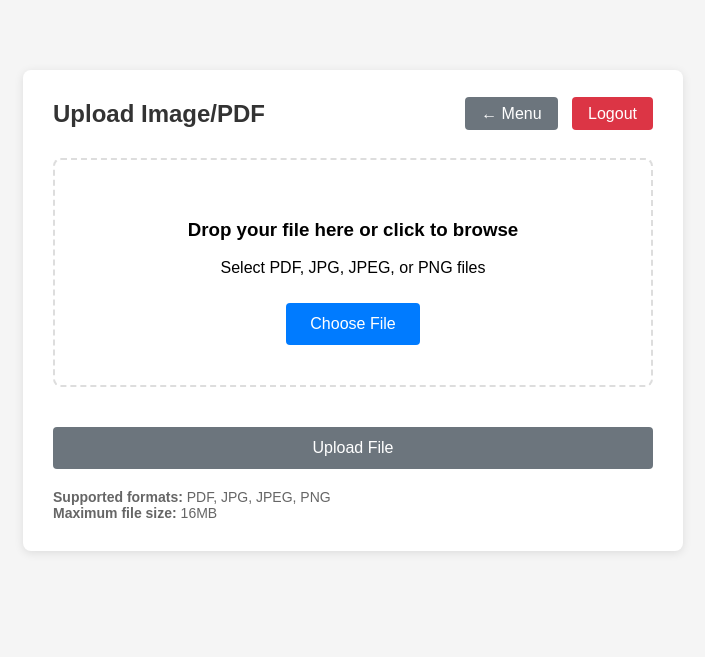
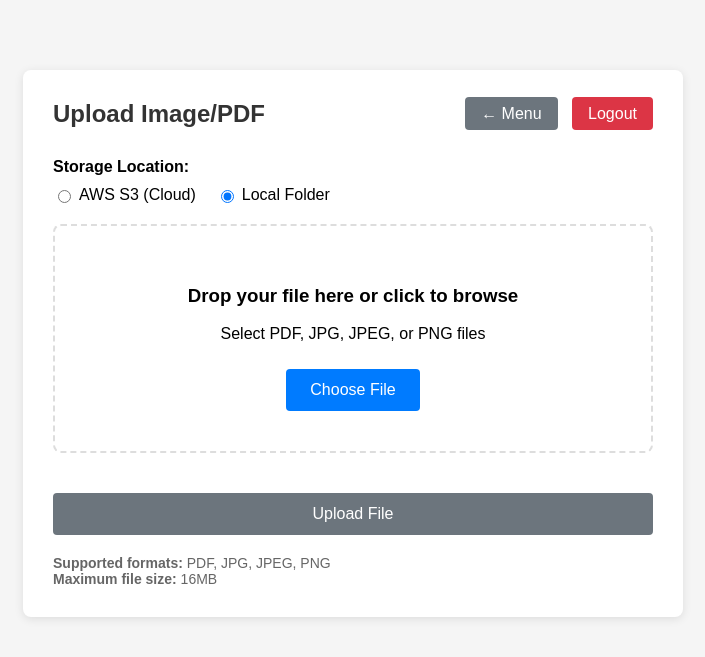
Before and after one commit to arlisaputro/scandbx, a Flask app: page /upload_page in a window 1280 px wide. Shown: the top 657 px of the page, without its empty margins (287-992 px from the left). Run offline with Flask 3, Linux system fonts and the light colour scheme; the visitor is signed in with stand-in values (Sample User, id 1).

Commit message:
Add EasyOCR support and dual storage (S3/Local) options

```diff
--- a/app.py
+++ b/app.py
@@ -1,19 +1,38 @@
-from flask import Flask, render_template, request, redirect, url_for, flash, session, send_from_directory
+from flask import Flask, render_template, request, redirect, url_for, flash, session
 from werkzeug.security import generate_password_hash, check_password_hash
 from werkzeug.utils import secure_filename
 import os
 import boto3
 from botocore.exceptions import ClientError
+import easyocr
+import io
+from PIL import Image
 
 app = Flask(__name__)
 app.secret_key = 'your-secret-key-change-this'
 app.config['S3_BUCKET'] = 'scandbx-file-bucket'
+app.config['UPLOAD_FOLDER'] = 'uploads'
 app.config['MAX_CONTENT_LENGTH'] = 16 * 1024 * 1024  # 16MB max file size
 
-# Initialize S3 client with explicit config
-from botocore.config import Config
-s3_config = Config(region_name='ap-southeast-3', signature_version='s3v4')
-s3_client = boto3.client('s3', config=s3_config)
+# Create uploads directory if it doesn't exist
+if not os.path.exists(app.config['UPLOAD_FOLDER']):
+    os.makedirs(app.config['UPLOAD_FOLDER'])
+
+# Initialize S3 client (optional)
+try:
+    s3_client = boto3.client('s3', region_name='us-east-1')
+    s3_available = True
+except Exception as e:
+    print(f"Warning: S3 not available: {e}")
+    s3_client = None
+    s3_available = False
+
+# Initialize EasyOCR reader with Indonesian and English support
+try:
+    ocr_reader = easyocr.Reader(['id', 'en'])
+except Exception as e:
+    print(f"Warning: Could not initialize EasyOCR: {e}")
+    ocr_reader = None
 
 # Simple user storage (use database in production)
 users = {
@@ -21,7 +40,7 @@ users = {
     'guest': generate_password_hash('guest123')
 }
 
-ALLOWED_EXTENSIONS = {'pdf', 'jpg', 'jpeg', 'png'}
+ALLOWED_EXTENSIONS = {'jpg', 'jpeg', 'png'}
 
 def allowed_file(filename):
     return '.' in filename and filename.rsplit('.', 1)[1].lower() in ALLOWED_EXTENSIONS
@@ -36,33 +55,73 @@ def index():
 def upload_page():
     if 'username' not in session:
         return redirect(url_for('login'))
-    return render_template('upload.html')
+    return render_template('upload.html', s3_available=s3_available)
 
 @app.route('/file_list')
 def file_list():
     if 'username' not in session:
         return redirect(url_for('login'))
-    try:
-        response = s3_client.list_objects_v2(Bucket=app.config['S3_BUCKET'])
-        files = [obj['Key'] for obj in response.get('Contents', [])]
-    except ClientError:
-        files = []
-        flash('Error accessing S3 bucket')
-    return render_template('file_list.html', files=files)
 
-@app.route('/view_file/<filename>')
-def view_file(filename):
+    filter_type = request.args.get('filter', 'all')
+    if not filter_type:
+        filter_type = 'all'
+    files = []
+
+    # Get S3 files
+    if filter_type in ['all', 's3'] and s3_available:
+        try:
+            response = s3_client.list_objects_v2(Bucket=app.config['S3_BUCKET'])
+            s3_files = [{'name': obj['Key'], 'storage': 's3'} for obj in response.get('Contents', [])]
+            files.extend(s3_files)
+        except Exception as e:
+            if filter_type == 's3':
+                flash('S3 not available. Please configure AWS credentials.')
+
+    # Get local files
+    if filter_type in ['all', 'local']:
+        try:
+            local_files = os.listdir(app.config['UPLOAD_FOLDER'])
+            local_files = [{'name': f, 'storage': 'local'} for f in local_files if f.lower().endswith(('.jpg', '.jpeg', '.png'))]
+            files.extend(local_files)
+        except OSError:
+            pass
+
+    return render_template('file_list.html', files=files, current_filter=filter_type or 'all', s3_available=s3_available)
+
+@app.route('/extract_text/<storage>/<filename>')
+def extract_text(storage, filename):
     if 'username' not in session:
         return redirect(url_for('login'))
-    try:
-        response = s3_client.get_object(Bucket=app.config['S3_BUCKET'], Key=filename)
-        return response['Body'].read(), 200, {'Content-Type': response['ContentType']}
-    except ClientError:
-        flash('File not found')
+
+    if ocr_reader is None:
+        flash('OCR service is not available. Please install EasyOCR.')
         return redirect(url_for('file_list'))
 
-@app.route('/delete_file/<filename>', methods=['POST'])
-def delete_file(filename):
+    try:
+        if storage == 's3' and s3_available:
+            # Download image from S3
+            response = s3_client.get_object(Bucket=app.config['S3_BUCKET'], Key=filename)
+            image_data = response['Body'].read()
+        elif storage == 's3':
+            flash('S3 not available for text extraction.')
+            return redirect(url_for('file_list'))
+        else:
+            # Read local file
+            file_path = os.path.join(app.config['UPLOAD_FOLDER'], filename)
+            with open(file_path, 'rb') as f:
+                image_data = f.read()
+
+        # Extract text using EasyOCR
+        results = ocr_reader.readtext(image_data)
+        text = '\n'.join([result[1] for result in results])
+
+        return render_template('extracted_text.html', filename=filename, text=text)
+    except Exception as e:
+        flash(f'Error extracting text: {str(e)}')
+        return redirect(url_for('file_list'))
+
+@app.route('/delete_file/<storage>/<filename>', methods=['POST'])
+def delete_file(storage, filename):
     if 'username' not in session:
         return redirect(url_for('login'))
     if session['username'] != 'admin':
@@ -70,10 +129,17 @@ def delete_file(filename):
         return redirect(url_for('file_list'))
 
     try:
-        s3_client.delete_object(Bucket=app.config['S3_BUCKET'], Key=filename)
+        if storage == 's3' and s3_available:
+            s3_client.delete_object(Bucket=app.config['S3_BUCKET'], Key=filename)
+        elif storage == 's3':
+            flash('S3 not available for deletion.')
+            return redirect(url_for('file_list'))
+        else:
+            file_path = os.path.join(app.config['UPLOAD_FOLDER'], filename)
+            os.remove(file_path)
         flash(f'File {filename} deleted successfully!')
-    except ClientError:
-        flash('Error deleting file')
+    except Exception as e:
+        flash(f'Error deleting file: {str(e)}')
     return redirect(url_for('file_list'))
 
 @app.route('/login', methods=['GET', 'POST'])
@@ -101,23 +167,35 @@ def upload_file():
 
     if 'file' not in request.files:
         flash('No file selected')
-        return redirect(url_for('index'))
+        return redirect(url_for('upload_page'))
 
     file = request.files['file']
+    storage = request.form.get('storage', 's3')
+
     if file.filename == '':
         flash('No file selected')
-        return redirect(url_for('index'))
+        return redirect(url_for('upload_page'))
 
     if file and allowed_file(file.filename):
         filename = secure_filename(file.filename)
         try:
-            s3_client.upload_fileobj(file, app.config['S3_BUCKET'], filename)
-            flash(f'File {filename} uploaded successfully!')
-        except ClientError:
-            flash('Error uploading file to S3')
+            if storage == 's3' and s3_available:
+                s3_client.upload_fileobj(file, app.config['S3_BUCKET'], filename)
+                flash(f'File {filename} uploaded to S3 successfully!')
+            elif storage == 's3':
+                flash('S3 not available. Uploading to local folder instead.')
+                file_path = os.path.join(app.config['UPLOAD_FOLDER'], filename)
+                file.save(file_path)
+                flash(f'File {filename} uploaded to local folder successfully!')
+            else:
+                file_path = os.path.join(app.config['UPLOAD_FOLDER'], filename)
+                file.save(file_path)
+                flash(f'File {filename} uploaded to local folder successfully!')
+        except Exception as e:
+            flash(f'Error uploading file: {str(e)}')
         return redirect(url_for('upload_page'))
 
-    flash('Invalid file type. Only PDF, JPG, JPEG, PNG allowed.')
+    flash('Invalid file type. Only JPG, JPEG, PNG allowed.')
     return redirect(url_for('upload_page'))
 
 if __name__ == '__main__':
--- a/requirements.txt
+++ b/requirements.txt
@@ -3,3 +3,5 @@ Werkzeug==2.3.7
 pyOpenSSL==23.3.0
 cryptography==41.0.7
 boto3==1.34.0
+easyocr==1.7.0
+Pillow==10.0.1
--- a/templates/upload.html
+++ b/templates/upload.html
@@ -47,6 +47,20 @@
         {% endwith %}
 
         <form method="POST" action="{{ url_for('upload_file') }}" enctype="multipart/form-data" id="uploadForm">
+            <div style="margin-bottom: 20px;">
+                <label style="font-weight: bold; margin-bottom: 10px; display: block;">Storage Location:</label>
+                <div style="display: flex; gap: 20px;">
+                    <label style="display: flex; align-items: center; cursor: pointer;">
+                        <input type="radio" name="storage" value="s3" style="margin-right: 8px;">
+                        AWS S3 (Cloud) {% if not s3_available %}<small style="color: #dc3545;">(Not Available)</small>{% endif %}
+                    </label>
+                    <label style="display: flex; align-items: center; cursor: pointer;">
+                        <input type="radio" name="storage" value="local" checked style="margin-right: 8px;">
+                        Local Folder
+                    </label>
+                </div>
+            </div>
+
             <div class="upload-area" id="uploadArea">
                 <div>
                     <h3>Drop your file here or click to browse</h3>
```
Also changed, not shown: templates/extracted_text.html (added, +21 -0 lines), templates/file_list.html (+21 -4 lines), uploads/image001.jpg (added).
